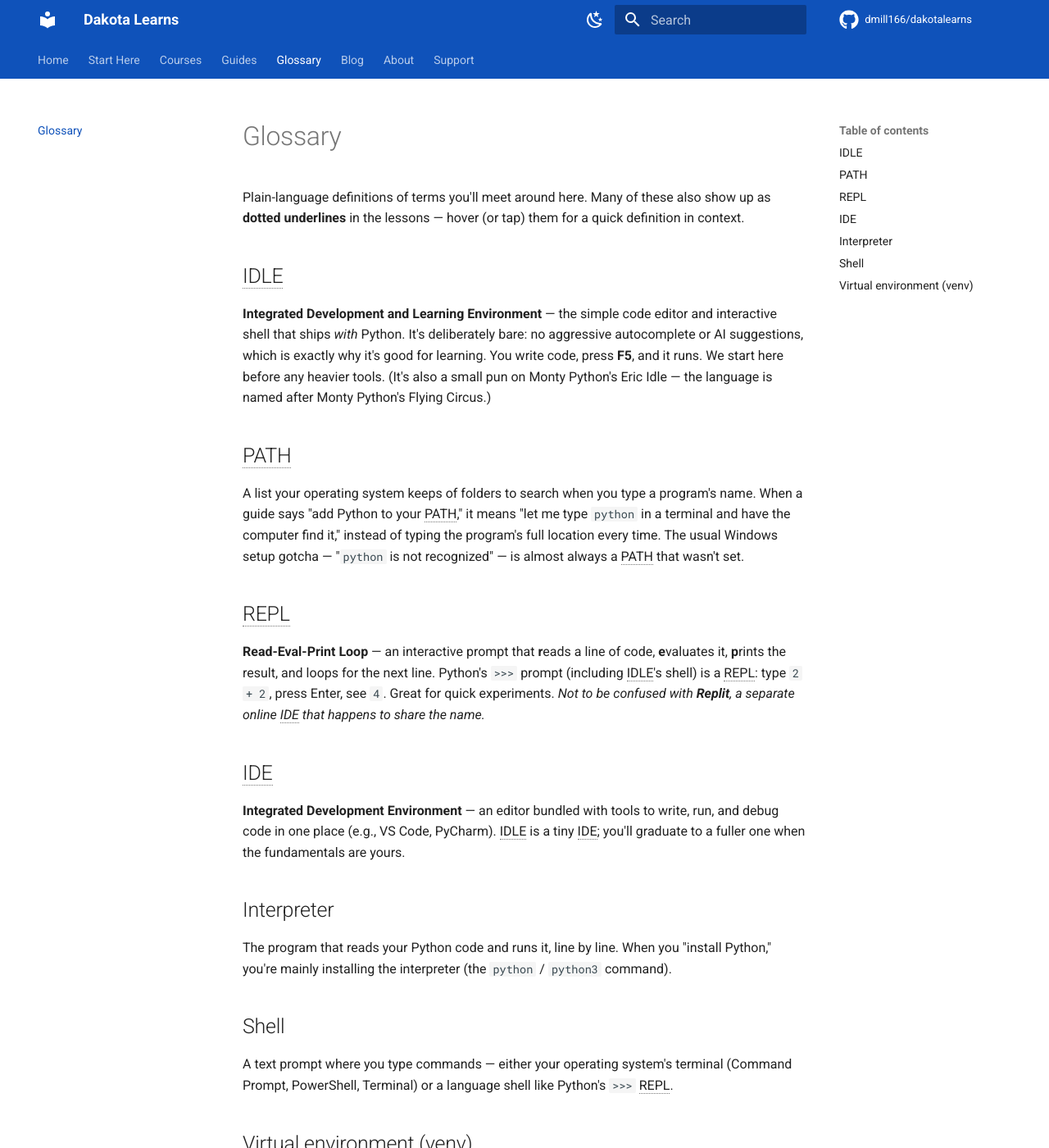
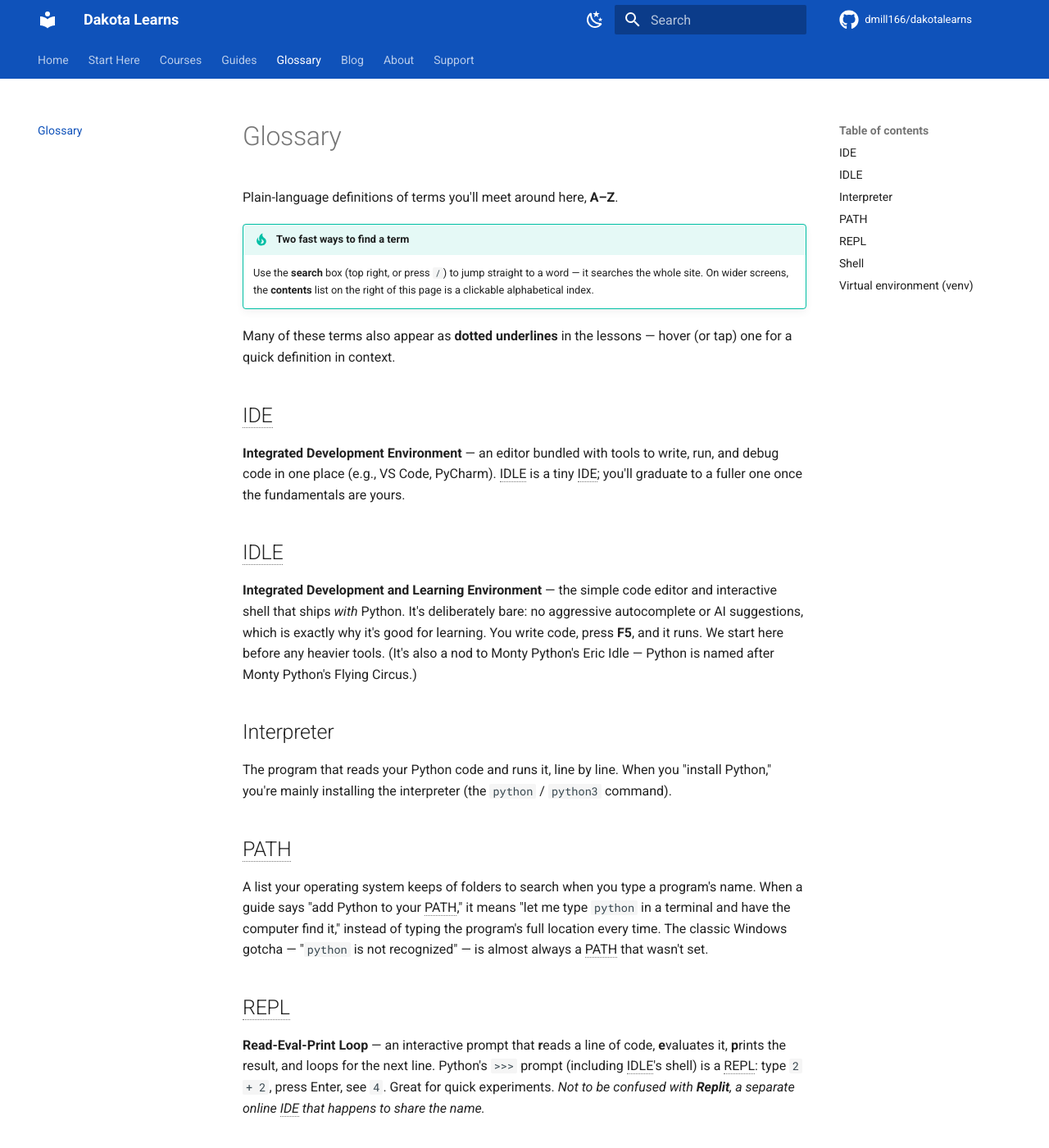
Before and after one commit to dmill166/dakotalearns, an MkDocs documentation site: the page built from docs/glossary.md, in a window 1280 px wide and 1400 px high. Shown: the whole window at 82% size. Built offline with MkDocs 1.6.1 and Material for MkDocs 9.7.7, drawn with Linux system fonts in a browser that asks for light colours; comment, search, counter and statistics services are not loaded.

Commit message:
docs(glossary): order A-Z; add search + index guidance
Reorder entries alphabetically and make finding a term obvious.

## Changed
- Entries A-Z; each term is an anchored heading, so the right-hand contents pane
  acts as a clickable alphabetical index.
- Add a tip pointing to global search (the "dedicated search") and noting the
  in-lesson hover tooltips.

## 12-Month Note
No separate glossary search widget needed: global site search + the per-page
contents index + site-wide abbr tooltips cover lookup three ways. Add new terms
to both glossary.md (the page) and includes/abbreviations.md (the tooltips).

```diff
--- a/docs/glossary.md
+++ b/docs/glossary.md
@@ -1,26 +1,31 @@
 # Glossary
 
-Plain-language definitions of terms you'll meet around here. Many of these also show up as **dotted underlines** in the lessons — hover (or tap) them for a quick definition in context.
+Plain-language definitions of terms you'll meet around here, **A–Z**.
+
+!!! tip "Two fast ways to find a term"
+    Use the **search** box (top right, or press `/`) to jump straight to a word — it searches the whole site. On wider screens, the **contents** list on the right of this page is a clickable alphabetical index.
+
+Many of these terms also appear as **dotted underlines** in the lessons — hover (or tap) one for a quick definition in context.
+
+## IDE
+
+**Integrated Development Environment** — an editor bundled with tools to write, run, and debug code in one place (e.g., VS Code, PyCharm). IDLE is a tiny IDE; you'll graduate to a fuller one once the fundamentals are yours.
 
 ## IDLE
 
-**Integrated Development and Learning Environment** — the simple code editor and interactive shell that ships *with* Python. It's deliberately bare: no aggressive autocomplete or AI suggestions, which is exactly why it's good for learning. You write code, press **F5**, and it runs. We start here before any heavier tools. (It's also a small pun on Monty Python's Eric Idle — the language is named after Monty Python's Flying Circus.)
+**Integrated Development and Learning Environment** — the simple code editor and interactive shell that ships *with* Python. It's deliberately bare: no aggressive autocomplete or AI suggestions, which is exactly why it's good for learning. You write code, press **F5**, and it runs. We start here before any heavier tools. (It's also a nod to Monty Python's Eric Idle — Python is named after Monty Python's Flying Circus.)
+
+## Interpreter
+
+The program that reads your Python code and runs it, line by line. When you "install Python," you're mainly installing the interpreter (the `python` / `python3` command).
 
 ## PATH
 
-A list your operating system keeps of folders to search when you type a program's name. When a guide says "add Python to your PATH," it means "let me type `python` in a terminal and have the computer find it," instead of typing the program's full location every time. The usual Windows setup gotcha — "`python` is not recognized" — is almost always a PATH that wasn't set.
+A list your operating system keeps of folders to search when you type a program's name. When a guide says "add Python to your PATH," it means "let me type `python` in a terminal and have the computer find it," instead of typing the program's full location every time. The classic Windows gotcha — "`python` is not recognized" — is almost always a PATH that wasn't set.
 
 ## REPL
 
 **Read-Eval-Print Loop** — an interactive prompt that **r**eads a line of code, **e**valuates it, **p**rints the result, and loops for the next line. Python's `>>>` prompt (including IDLE's shell) is a REPL: type `2 + 2`, press Enter, see `4`. Great for quick experiments. *Not to be confused with **Replit**, a separate online IDE that happens to share the name.*
-
-## IDE
-
-**Integrated Development Environment** — an editor bundled with tools to write, run, and debug code in one place (e.g., VS Code, PyCharm). IDLE is a tiny IDE; you'll graduate to a fuller one when the fundamentals are yours.
-
-## Interpreter
-
-The program that reads your Python code and runs it, line by line. When you "install Python," you're mainly installing the interpreter (the `python` / `python3` command).
 
 ## Shell
 
```
